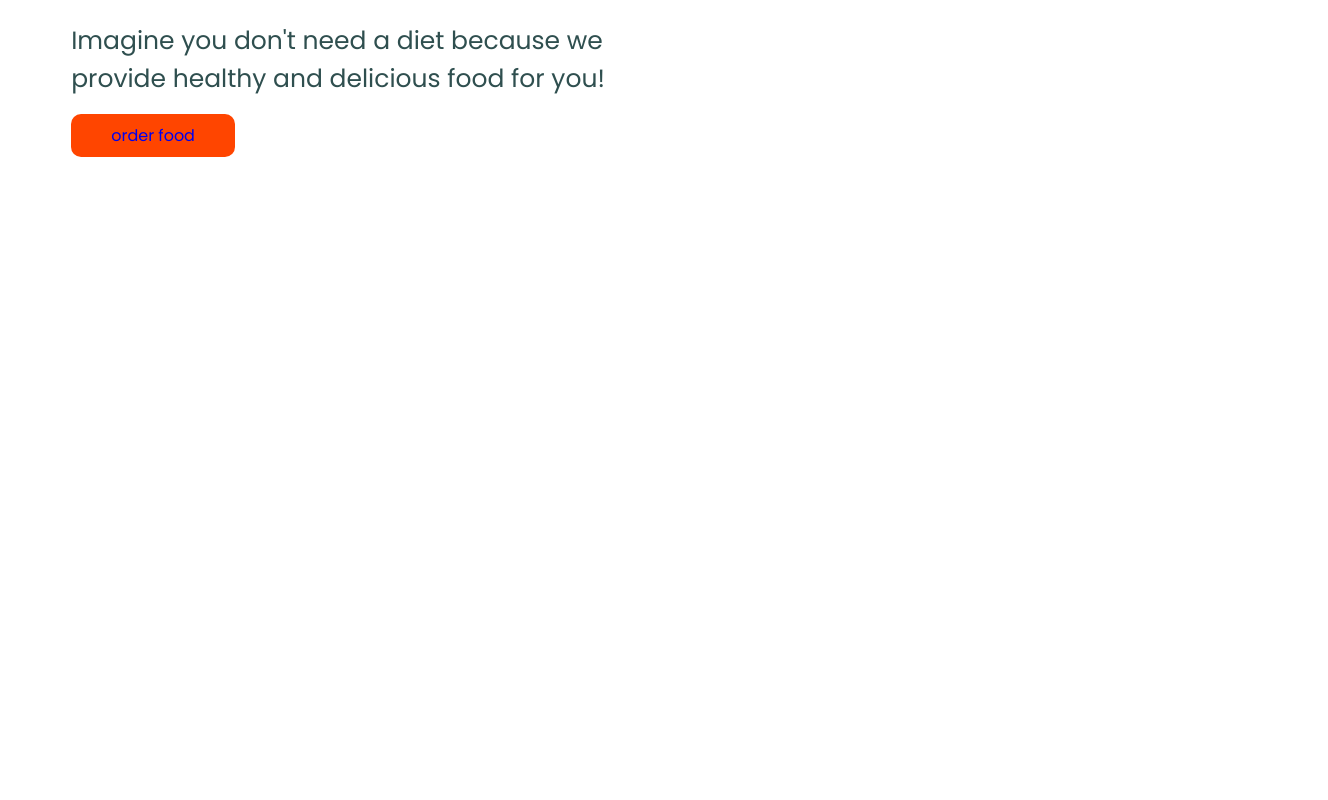
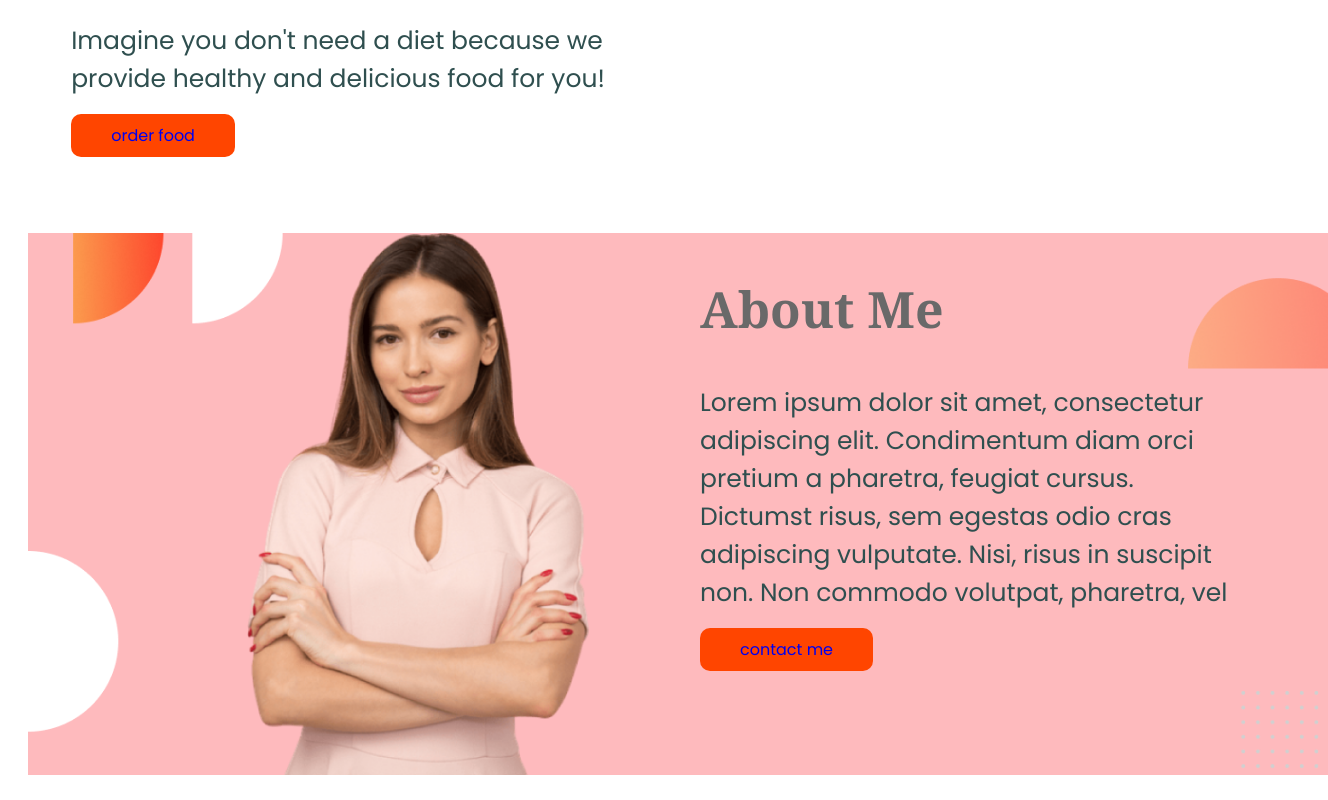
Before and after one commit to abid302079/my--portfolio-website2, a plain HTML site: page index.html in a window 1280 px wide. Shown: the part 356-1156 px from the top of the page, 1328 px wide, since content can reach past the window. Before the commit the page ends 800 px from the top, so only its background shows below. Drawn offline with Linux system fonts and the light colour scheme.

Commit message:
second section

```diff
--- a/index.html
+++ b/index.html
@@ -24,5 +24,22 @@
         <img src="images/Group 8450.png" alt="">
     </div>
 </section>
+<br>
+<br>
+<br>
+<section class="container-add2">
+<div class="half-width2">
+    <img src="images/7.png" alt="">
+</div>
+<div  class="half-width2">
+    <h1>About Me</h1>
+    <p>Lorem ipsum dolor sit amet, consectetur adipiscing
+        elit. Condimentum diam orci pretium a pharetra,
+        feugiat cursus. Dictumst risus, sem egestas odio cras
+        adipiscing vulputate. Nisi, risus in suscipit non. Non
+        commodo volutpat, pharetra, vel</p>
+        <a class="link-button2" target="_blank" href="https://www.linkedin.com/in/abid-hasan-03070123b">contact me</a>
+</div>
+</section>
 </body>
 </html>
--- a/style.css
+++ b/style.css
@@ -35,3 +35,22 @@ p{
     padding: 10px 40px;
     border-radius: 10px;
 }
+.container-add2{
+    display: flex;
+}
+.half-width2{
+    width: 50%;
+    flex-direction: column-reverse;
+    font-size: 16px;
+    padding: 10px 20px;
+}
+.half-width2 img{
+    width: 1300px;
+    background-color: pink;
+}
+.link-button2{
+    text-decoration: none;
+    background-color: orangered;
+    padding: 10px 40px;
+    border-radius: 10px;
+}
```
Also changed, not shown: images/7.png (added).
